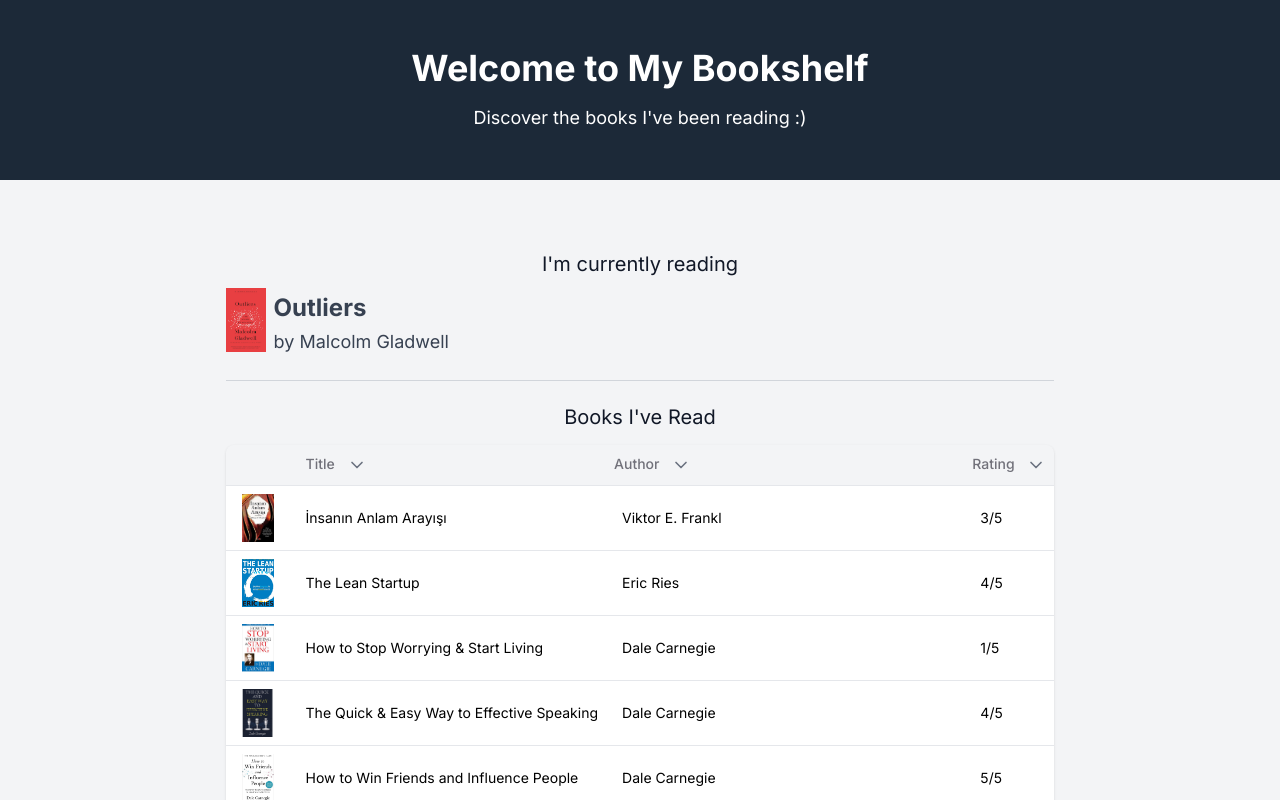
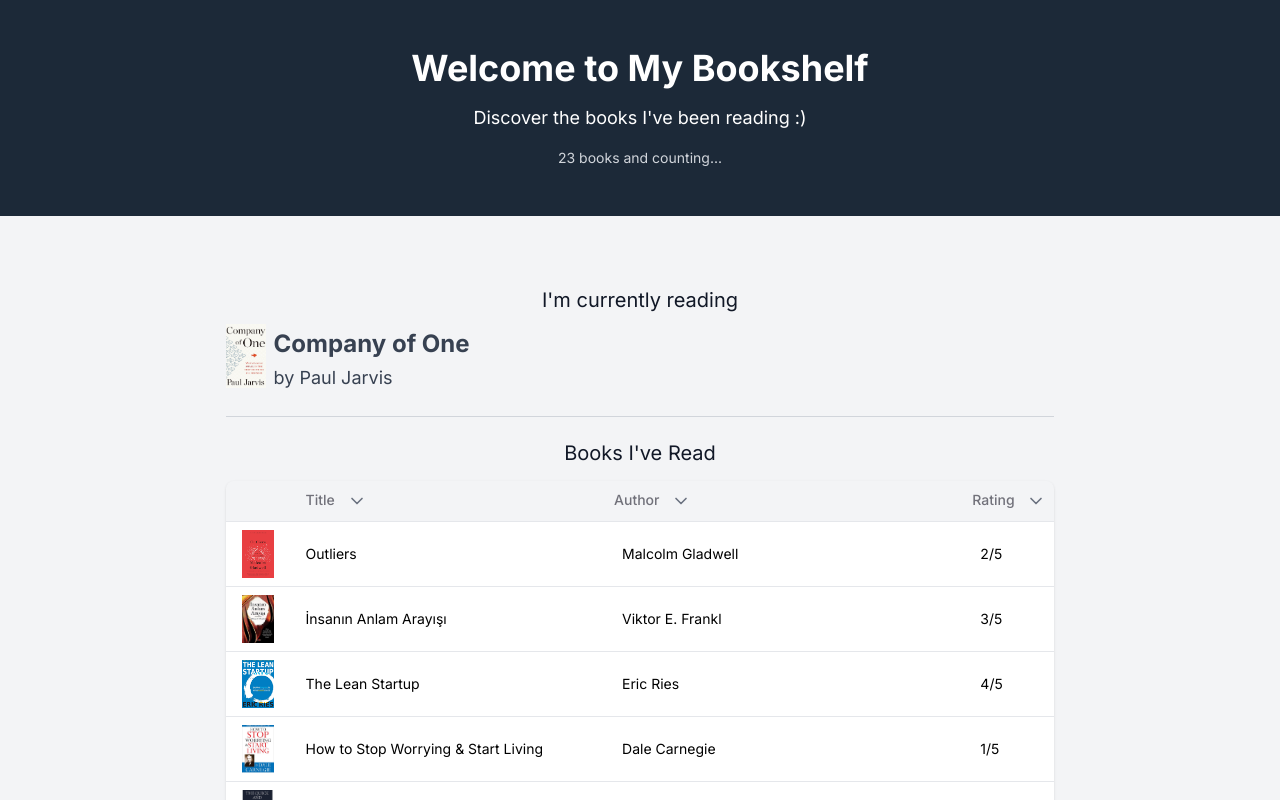
Before and after one commit to selcukcihan/books, a Next.js app: page / in a window 1280 px wide. Shown: the top 800 px of the page. Built offline with nearby package versions, Linux system fonts and the light colour scheme.

Commit message:
new book and count

```diff
--- a/components/books.tsx
+++ b/components/books.tsx
@@ -34,6 +34,9 @@
         <h1 className="text-4xl font-bold">Welcome to My Bookshelf</h1>
         <p className="text-lg mt-4 mx-auto max-w-prose">
           {"Discover the books I've been reading :)"}
+        </p>
+        <p className="text-sm mt-4 mx-auto max-w-prose text-gray-300">
+          {`${bookshelf.archive.length + bookshelf.current.length} books and counting...`}
         </p>
       </div>
       <div className="max-w-7xl mx-auto py-6 sm:px-6 lg:px-8 flex-grow">
--- a/core/data.yaml
+++ b/core/data.yaml
@@ -1,11 +1,19 @@
 current:
+  -
+    title: Company of One
+    author: Paul Jarvis
+    start: 2024-04-29
+    externalLink: https://www.amazon.com/dp/1328972356
+    cover: /covers/company_of_one.jpg
+archive:
   -
     title: Outliers
     author: Malcolm Gladwell
     start: 2024-04-25
     externalLink: https://www.amazon.com/dp/0316017930
     cover: /covers/outliers.jpg
-archive:
+    end: 2024-05-02
+    rating: 2
   -
     title: İnsanın Anlam Arayışı
     author: Viktor E. Frankl
```
Also changed, not shown: public/covers/company_of_one.jpg (added).
